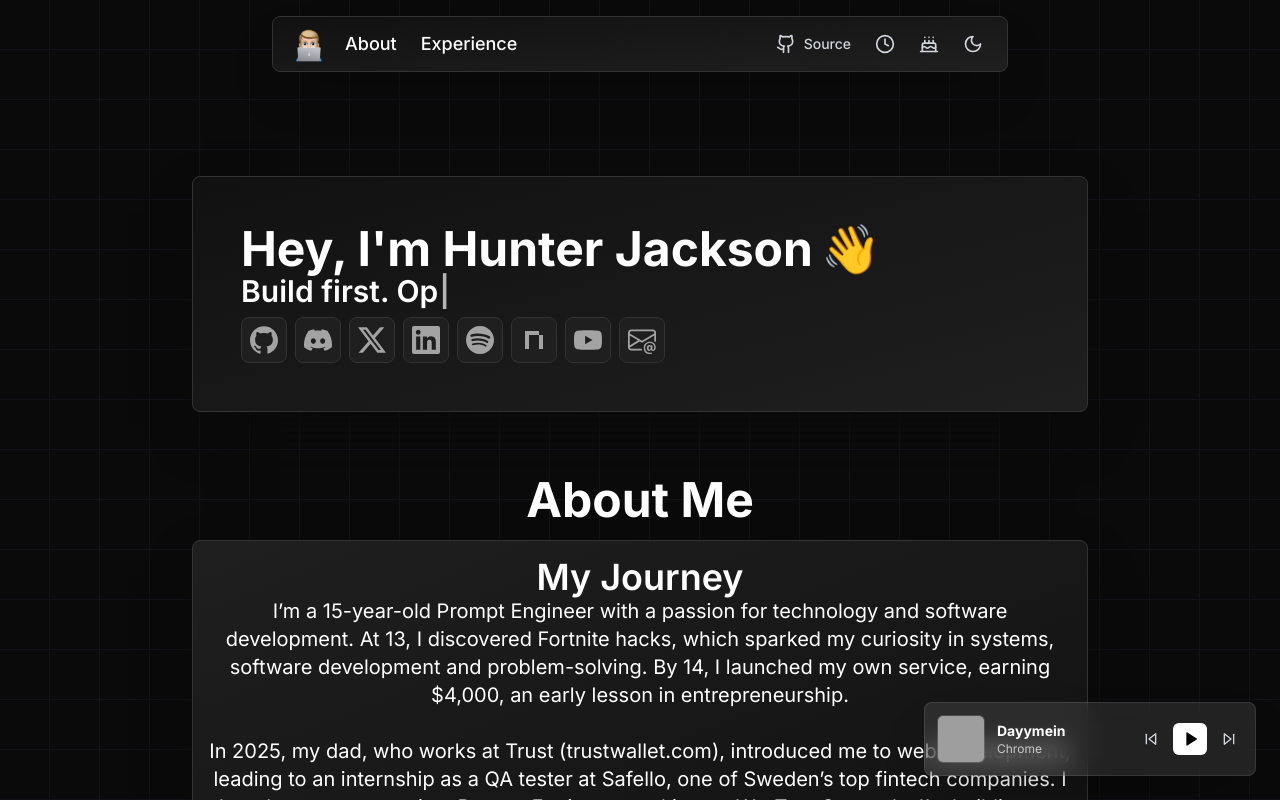
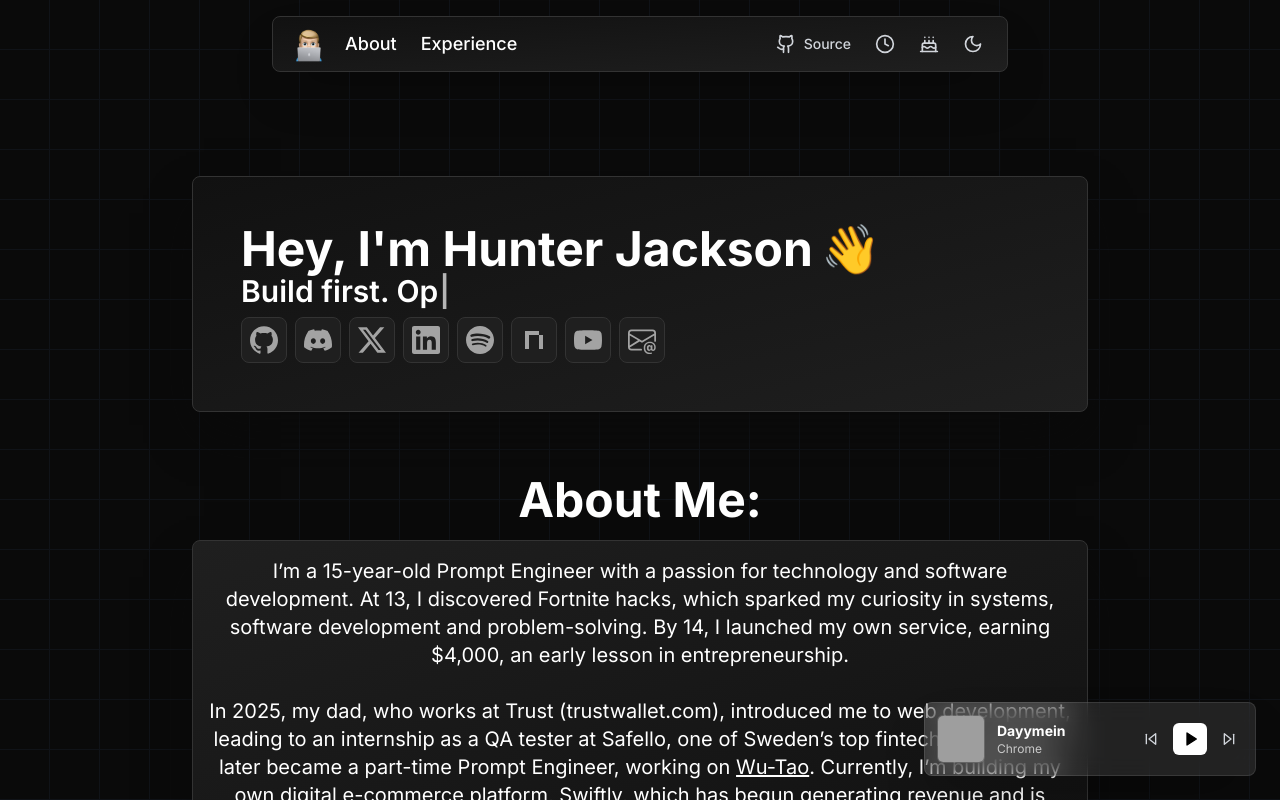
Before and after one commit to huntiezz/portfolio, a Next.js app: page / in a window 1280 px wide. Shown: the top 800 px of the page. Built offline with nearby package versions, Linux system fonts and the light colour scheme; grey boxes are pictures that could not be loaded.

Commit message:
Updated metadata

```diff
--- a/src/components/AboutCard.tsx
+++ b/src/components/AboutCard.tsx
@@ -4,7 +4,7 @@
 import Marquee from "react-fast-marquee";
 import { Tech } from "../../typings";
 
-export default function AboutCard({ title, description, tech, direction, span, gradient, delay }: { title: string, description: React.ReactNode, tech?: Tech[], direction: 'top' | 'bottom' | 'left' | 'right', span: 1 | 2, gradient: string, delay: number }) {
+export default function AboutCard({ title, description, tech, direction, span, gradient, delay }: { title?: string, description: React.ReactNode, tech?: Tech[], direction: 'top' | 'bottom' | 'left' | 'right', span: 1 | 2, gradient: string, delay: number }) {
     return (
         <>
             <motion.div
@@ -18,9 +18,11 @@
                     <div className="pointer-events-none absolute -inset-px rounded-lg opacity-0 transition duration-300 group-hover:opacity-100 z-10"
                         style={{ background: `radial-gradient(600px circle at var(--mouse-x) var(--mouse-y), var(--glow-color), transparent 40%)` }}
                     />
-                    <h2 className="text-center font-semibold text-4xl">
-                        {title}
-                    </h2>
+                    {title && (
+                        <h2 className="text-center font-semibold text-4xl">
+                            {title}
+                        </h2>
+                    )}
                     <p className="text-center text-xl mb-2">
                         {description}
                     </p>
--- a/src/components/sections/index/About.tsx
+++ b/src/components/sections/index/About.tsx
@@ -97,7 +97,7 @@
           transition={{ duration: 0.5, delay: 0.1, ease: [0.39, 0.21, 0.12, 0.96], }}
           viewport={{ amount: 0.1, once: true }}
         >
-          About Me
+          About Me:
         </motion.h1>
         <div className="flex flex-col gap-4 mt-4">
           <motion.div
@@ -108,7 +108,6 @@
             viewport={{ amount: 0.1, once: true }}
           >
             <AboutCard
-              title="My Journey"
               description={<>I’m a 15-year-old Prompt Engineer with a passion for technology and software development. At 13, I discovered Fortnite hacks, which sparked my curiosity in systems, software development and problem-solving. By 14, I launched my own service, earning $4,000, an early lesson in entrepreneurship.
                 <br /><br />
                 In 2025, my dad, who works at Trust (trustwallet.com),  introduced me to web development, leading to an internship as a QA tester at Safello, one of Sweden’s top fintech companies. I later became a part-time Prompt Engineer, working on <a className="underline hover:text-white transition-all" href="https://wutao.app" target="_blank">Wu-Tao</a>. Currently, I’m building my own digital e-commerce platform, <a className="underline hover:text-white transition-all" href="https://swiftly.gg" target="_blank">Swiftly</a>, which has begun generating revenue and is approaching its first $100 in legitimate business earnings.</>}
--- a/src/pages/_app.tsx
+++ b/src/pages/_app.tsx
@@ -3,38 +3,30 @@
 import { NextSeo } from "next-seo";
 import type { AppProps } from "next/app";
 import { useRouter } from "next/router";
-
 import MusicPlayer from "@/components/MusicPlayer";
 
 export default function App({ Component, pageProps }: AppProps) {
-  let router = useRouter();
+  const router = useRouter();
 
   return (
-    <>
     <ThemeProvider attribute="class" defaultTheme="dark" enableSystem={false}>
       <NextSeo
-          title={"Hunter Jackson"}
-          description={"Hunter Jackson's Portfolio"}
+        title="Hunter Jackson"
+        description="Portfolio"
         canonical={`https://huntiez.com${router.asPath.split("?")[0] === "/" ? "" : router.asPath.split("?")[0]}`}
-          themeColor={"#FFFFFF"}
+        themeColor="#FFFFFF"
         openGraph={{
           url: `https://huntiez.com${router.asPath.split("?")[0] === "/" ? "" : router.asPath.split("?")[0]}`,
           title: "Hunter Jackson",
-            description: "Hunter Jackson's Portfolio",
-            images: [
-              {
-                url: "https://r2.e-z.host/223a47e8-a56e-4a6d-a5a7-09d7420d7ac2/krd90h9v.png",
-                alt: "Ocean Banner",
-              },
-            ],
+          description: "Portfolio",
         }}
       />
       <Component {...pageProps} />
       <MusicPlayer />
     </ThemeProvider>
-    </>
   );
 }
+
 if (typeof window !== 'undefined') {
   (window as any).toggleBirthday = () => {
     localStorage.setItem('debug_birthday', 'true');
@@ -46,5 +38,4 @@
     console.log('Birthday mode disabled. Reloading...');
     window.location.reload();
   };
-
 }
```
Lines whose indentation alone changed are shown as unchanged.
